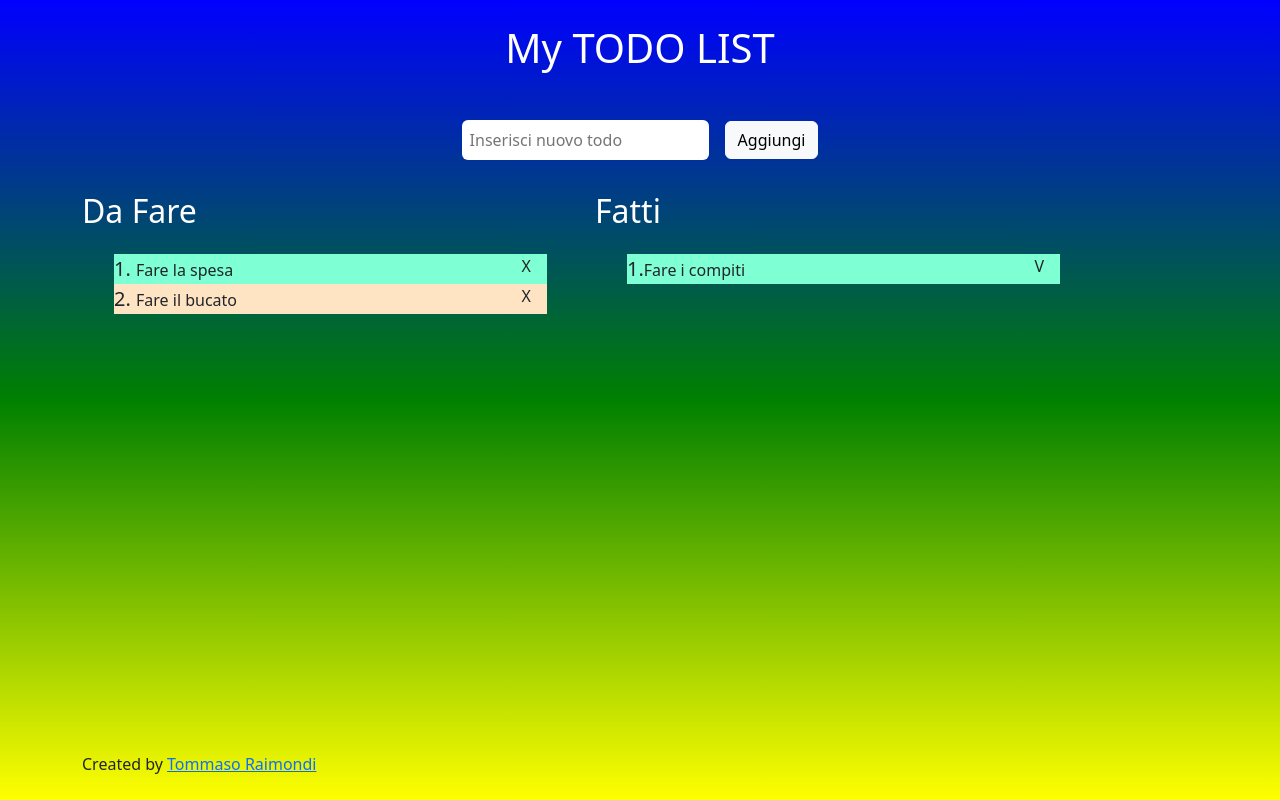
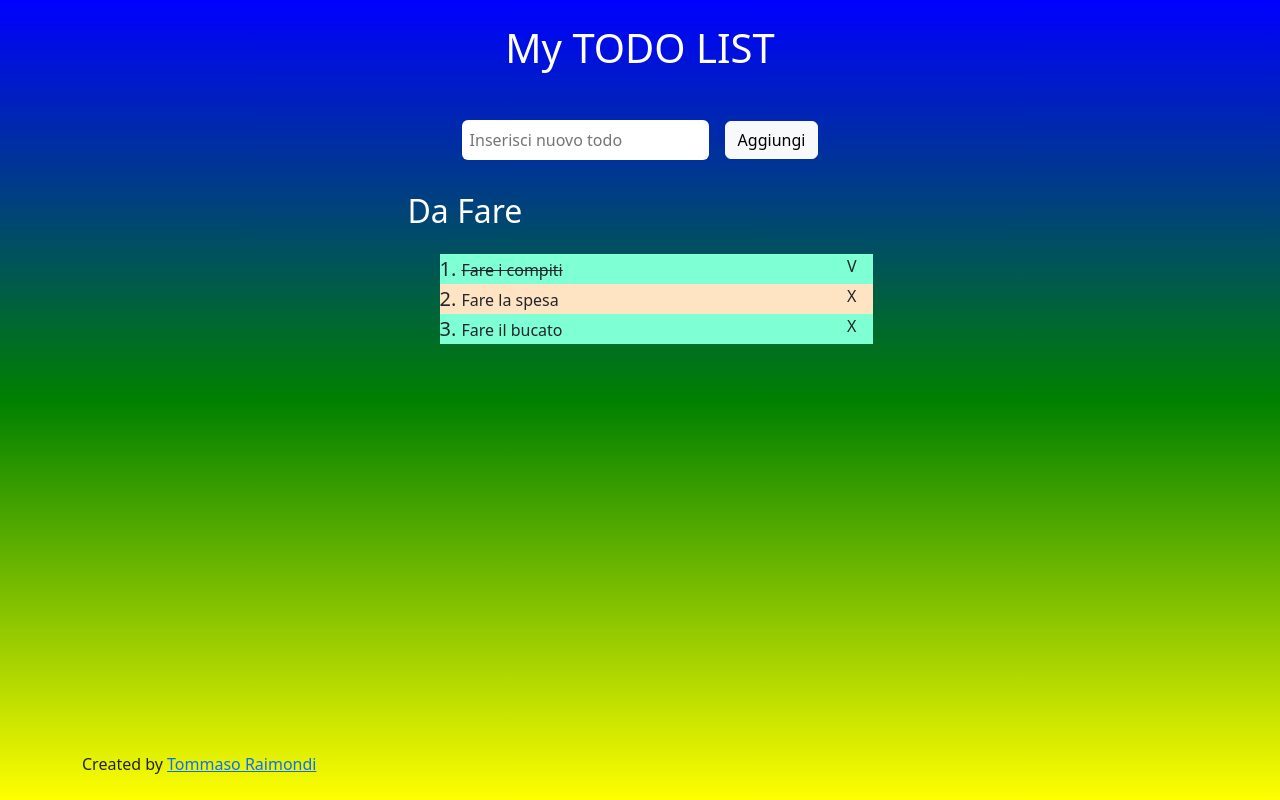
Before and after one commit to Pacciatore/vue-todolist, a plain HTML site: page index.html in a window 1280 px wide. Both pictures are taken after a click on the element "Fare i compiti". Drawn offline with nearby package versions, Linux system fonts and the light colour scheme.

Commit message:
Versione con testo sbarrato

```diff
--- a/css/style.css
+++ b/css/style.css
@@ -31,8 +31,13 @@ body {
     background-color: bisque;
 }
 
-.todo-list-container li>span.item-text {
+.todo-list-container li>span.item-text,
+.todo-list-container li>span.undone-btn {
     cursor: pointer;
 }
 
+.todo-list-container li>span.item-text.done {
+    text-decoration: line-through;
+}
+
 /*#endregion Todo list  */
--- a/index.html
+++ b/index.html
@@ -50,7 +50,7 @@
             </div>
 
             <!-- Elenco task, da compiere e completate -->
-            <div class="todo-list-container d-flex gap-5">
+            <div class="todo-list-container d-flex justify-content-center gap-5">
 
                 <!-- Task da compiere -->
                 <div class="col-5">
@@ -59,19 +59,11 @@
                         <li v-for="(todo, index) in todos" class="clearfix">
                             <span class="fs-5">
                                 {{ index + 1 }}. </span>
-                            <span @click="deleteTodo(index)" class="item-text">{{ todo.text }}</span>
-                            <span class="done-btn float-end pe-3"> X </span>
-                        </li>
-                    </ul>
-                </div>
+                            <span @click="todoCheck(index)" class="item-text" :class="{ done: todo.done }">{{ todo.text
+                                }}</span>
 
-                <!-- Task completate -->
-                <div class="col-5">
-                    <h2 class="text-white py-3">Fatti</h2>
-                    <ul>
-                        <li v-for="(todo, index) in completedTodos">
-                            <span class="fs-5">{{ index + 1 }}.</span>{{ todo.text }}
                             <span v-if="todo.done" class="done-btn float-end pe-3"> V </span>
+                            <span v-else @click="todoCheck(index)" class="undone-btn float-end pe-3"> X </span>
                         </li>
                     </ul>
                 </div>
--- a/js/script.js
+++ b/js/script.js
@@ -22,26 +22,9 @@ const app = new Vue(
             completedTodos: []
         },
         methods: {
-            deleteTodo: function (todoPosition) {
-
-                const completedItem = this.todos[todoPosition];
-                this.todos[todoPosition].done = true;
-
-                // implementazione lunga
-                // const array = [];
-                // for (let i = 0; i < this.todos.length; i++) {
-                //     if (i !== todoPosition) {
-                //         array.push(this.todos[i])
-                //     }
-                // }
-                // this.todos = array;
-
-                // implementazione corta
-                const arrayStart = this.todos.slice(0, todoPosition);
-                const arrayEnd = this.todos.slice(todoPosition + 1);
-
-                this.todos = [...arrayStart, ...arrayEnd];
-                this.completedTodos.push(completedItem);
+            todoCheck: function (todoPosition) {
+                this.todos[todoPosition].done = !this.todos[todoPosition].done;
+                console.log(this.todos[todoPosition].done)
             },
             addTodo: function () {
                 const todoToInsert = {
```
